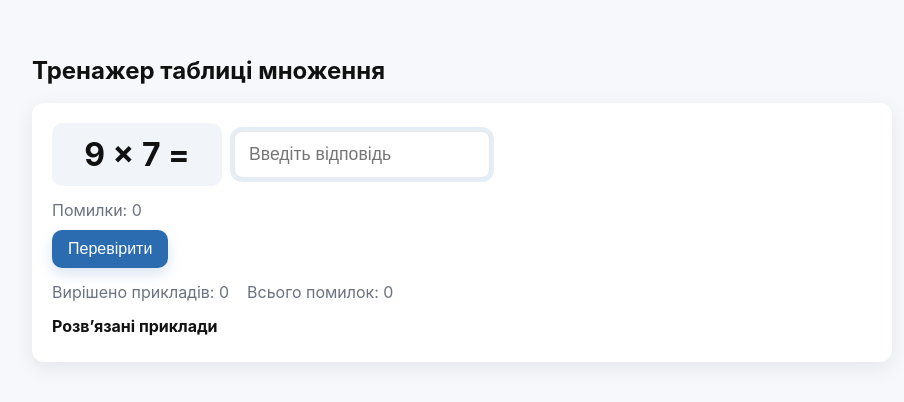
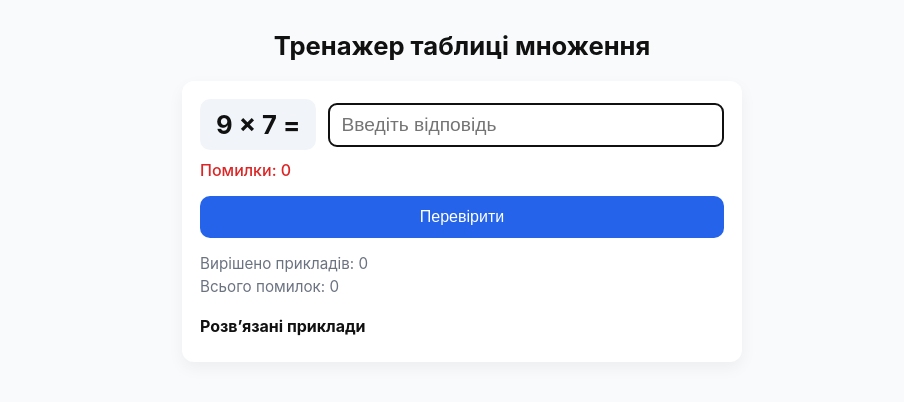
Before and after one commit to serhii844/math-tbl, a plain HTML site: page index.html in a window 1280 px wide. Shown: the whole page, without its empty margins (178-1082 px from the left). Drawn offline with Linux system fonts and the light colour scheme.

Commit message:
Refactor CSS variables and styles for layout

```diff
--- a/style.css
+++ b/style.css
@@ -1,93 +1,162 @@
-:root{
-  --bg:#f7f8fb;
-  --card:#ffffff;
-  --accent:#2b6cb0;
-  --muted:#6b7280;
-  --radius:12px;
-  --gap:12px;
-  --max-width:900px;
-  --shadow:0 6px 20px rgba(16,24,40,0.08);
+:root {
+  --bg: #f8fafc;
+  --card: #ffffff;
+  --accent: #2563eb;
+  --error: #dc2626;
+  --muted: #6b7280;
+  --radius: 12px;
+  --shadow: 0 6px 16px rgba(0, 0, 0, 0.05);
 }
 
-*{box-sizing:border-box}
-html,body{height:100%;margin:0;font-family:Inter, "Segoe UI", Roboto, Arial, sans-serif;background:var(--bg);color:#111}
-.container{
-  max-width:var(--max-width);
-  margin:36px auto;
-  padding:20px;
+* { box-sizing: border-box; }
+html, body {
+  margin: 0;
+  font-family: "Inter", "Segoe UI", sans-serif;
+  background: var(--bg);
+  color: #111;
 }
 
-header h1{margin:0 0 6px;font-size:1.5rem}
-.hint{margin:0;color:var(--muted);font-size:0.95rem;}
-
-.exercise-card{
-  background:var(--card);
-  border-radius:var(--radius);
-  padding:20px;
-  box-shadow:var(--shadow);
-  margin-top:18px;
+.container {
+  max-width: 600px;
+  margin: 0 auto;
+  padding: 20px;
 }
 
-.example-row{
-  display:flex;
-  gap:12px;
-  align-items:center;
-  margin-bottom:14px;
+header h1 {
+  text-align: center;
+  font-size: 1.6rem;
+  margin: 10px 0 20px;
 }
 
-.example{
-  font-size:clamp(1.4rem,2.5vw,2rem);
-  font-weight:700;
-  min-width:170px;
-  text-align:center;
-  padding:12px 16px;
-  border-radius:10px;
-  background:#f1f5f9;
+.exercise-card {
+  background: var(--card);
+  border-radius: var(--radius);
+  padding: 18px;
+  box-shadow: var(--shadow);
 }
 
-#answer{
-  flex:1;
-  font-size:1.1rem;
-  padding:12px 14px;
-  border-radius:8px;
-  border:1px solid #e6e9ee;
-  outline:none;
+.example-row {
+  display: flex;
+  flex-wrap: wrap;
+  align-items: center;
+  gap: 12px;
 }
 
-#answer:focus{box-shadow:0 0 0 4px rgba(43,108,176,0.12)}
-
-.status-row{color:var(--muted);margin-bottom:10px}
-
-.controls{margin-bottom:14px}
-button#checkBtn{
-  background:var(--accent);
-  color:white;
-  border:none;
-  padding:10px 16px;
-  border-radius:10px;
-  font-size:1rem;
-  cursor:pointer;
-  box-shadow: 0 6px 14px rgba(43,108,176,0.18);
-}
-button#checkBtn:active{transform:translateY(1px)}
-
-.counts{display:flex;gap:18px;color:var(--muted);margin-bottom:14px}
-
-.solved-list-area h2{margin:8px 0 6px;font-size:1rem}
-.solved-list{list-style:none;padding:0;margin:0;max-height:260px;overflow:auto}
-.solved-list li{
-  padding:8px 10px;border-radius:8px;margin-bottom:8px;background:#fbfdff;border:1px solid #eef3fb;
-  display:flex;justify-content:space-between;align-items:center;font-size:0.98rem;
+.example {
+  flex: 0 0 auto;
+  font-size: 1.6rem;
+  font-weight: bold;
+  padding: 10px 16px;
+  border-radius: 10px;
+  background: #f1f5f9;
 }
 
-.final-code{margin-top:14px;padding:12px;border-radius:10px;background:#0f172a;color:white}
-.code-box{
-  font-family:ui-monospace, SFMono-Regular, Menlo, Monaco, "Roboto Mono", monospace;
-  font-size:1.2rem;padding:8px 12px;border-radius:8px;background:rgba(255,255,255,0.06);display:inline-block;
+.input-wrapper {
+  position: relative;
+  flex: 1 1 120px;
 }
 
-footer{margin-top:18px;color:var(--muted);font-size:0.85rem}
-@media (max-width:600px){
-  .example{min-width:110px;font-size:1.2rem}
-  .counts{flex-direction:column;gap:6px}
+#answer {
+  width: 100%;
+  font-size: 1.2rem;
+  padding: 10px 12px;
+  border: 1px solid #d1d5db;
+  border-radius: 8px;
 }
+
+.error-mark {
+  position: absolute;
+  right: 10px;
+  top: 50%;
+  transform: translateY(-50%);
+  color: var(--error);
+  font-size: 1.2rem;
+}
+
+.status-row {
+  margin-top: 10px;
+  font-size: 1rem;
+}
+
+.errors {
+  color: var(--error);
+  font-weight: 500;
+}
+
+.controls {
+  margin-top: 16px;
+}
+
+button#checkBtn {
+  width: 100%;
+  background: var(--accent);
+  color: white;
+  border: none;
+  padding: 12px;
+  border-radius: 10px;
+  font-size: 1rem;
+  cursor: pointer;
+}
+
+button#checkBtn:active {
+  transform: scale(0.98);
+}
+
+.counts {
+  margin-top: 16px;
+  color: var(--muted);
+  font-size: 0.95rem;
+  display: flex;
+  flex-direction: column;
+  gap: 4px;
+}
+
+.solved-list-area {
+  margin-top: 20px;
+}
+
+.solved-list-area h2 {
+  font-size: 1rem;
+  margin-bottom: 8px;
+}
+
+.solved-list {
+  list-style: none;
+  padding: 0;
+  margin: 0;
+}
+
+.solved-list li {
+  background: #f9fafb;
+  padding: 8px 10px;
+  border-radius: 8px;
+  margin-bottom: 6px;
+  border: 1px solid #e5e7eb;
+  display: flex;
+  justify-content: space-between;
+  font-size: 0.95rem;
+}
+
+.final-code {
+  margin-top: 18px;
+  font-size: 1rem;
+  text-align: center;
+  color: #111;
+}
+
+@media (max-width: 480px) {
+  .container {
+    padding: 12px;
+  }
+  .example-row {
+    flex-direction: column;
+    align-items: stretch;
+  }
+  .example {
+    text-align: center;
+    width: 100%;
+  }
+  #answer {
+    font-size: 1rem;
+  }
+}
```
